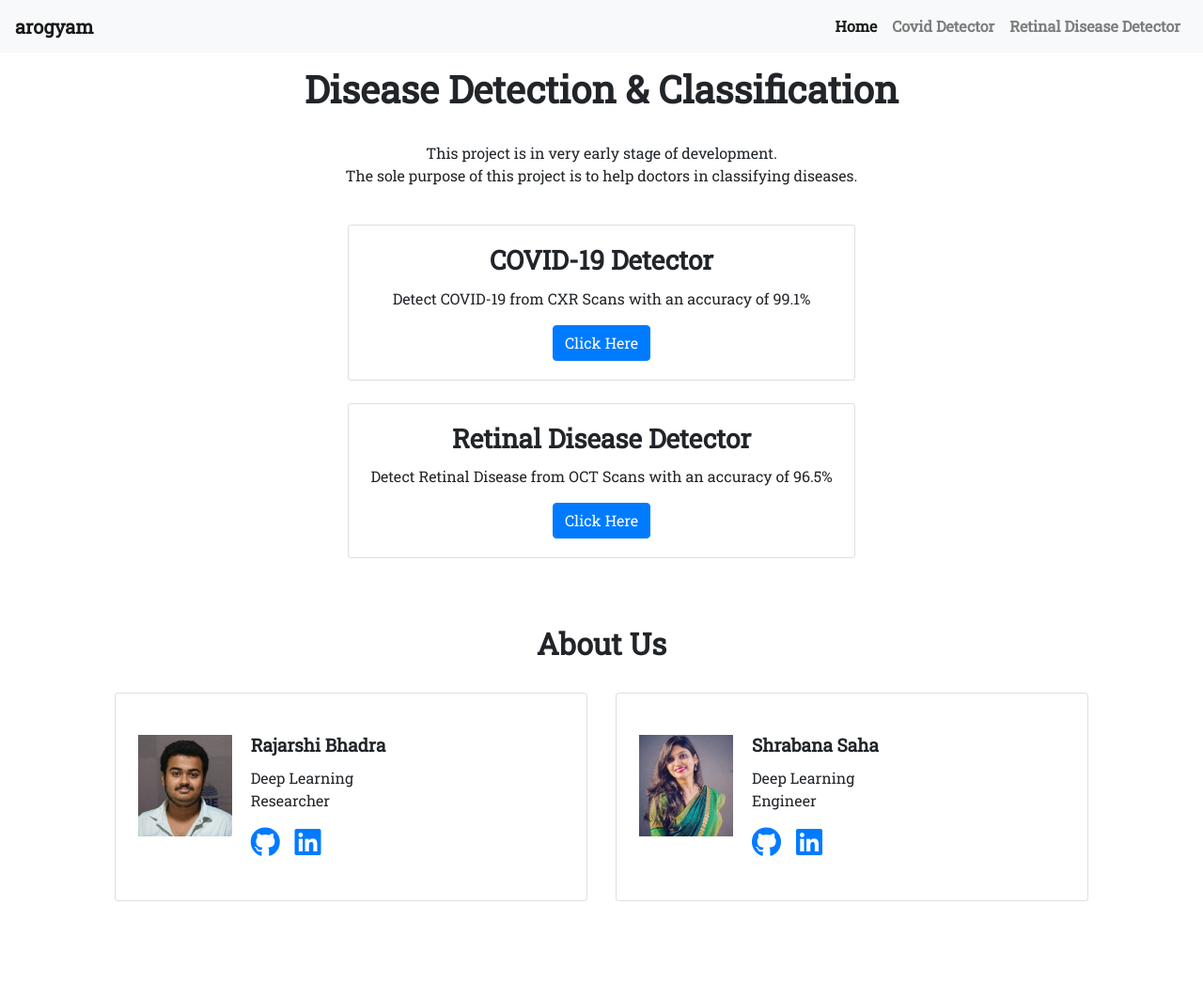
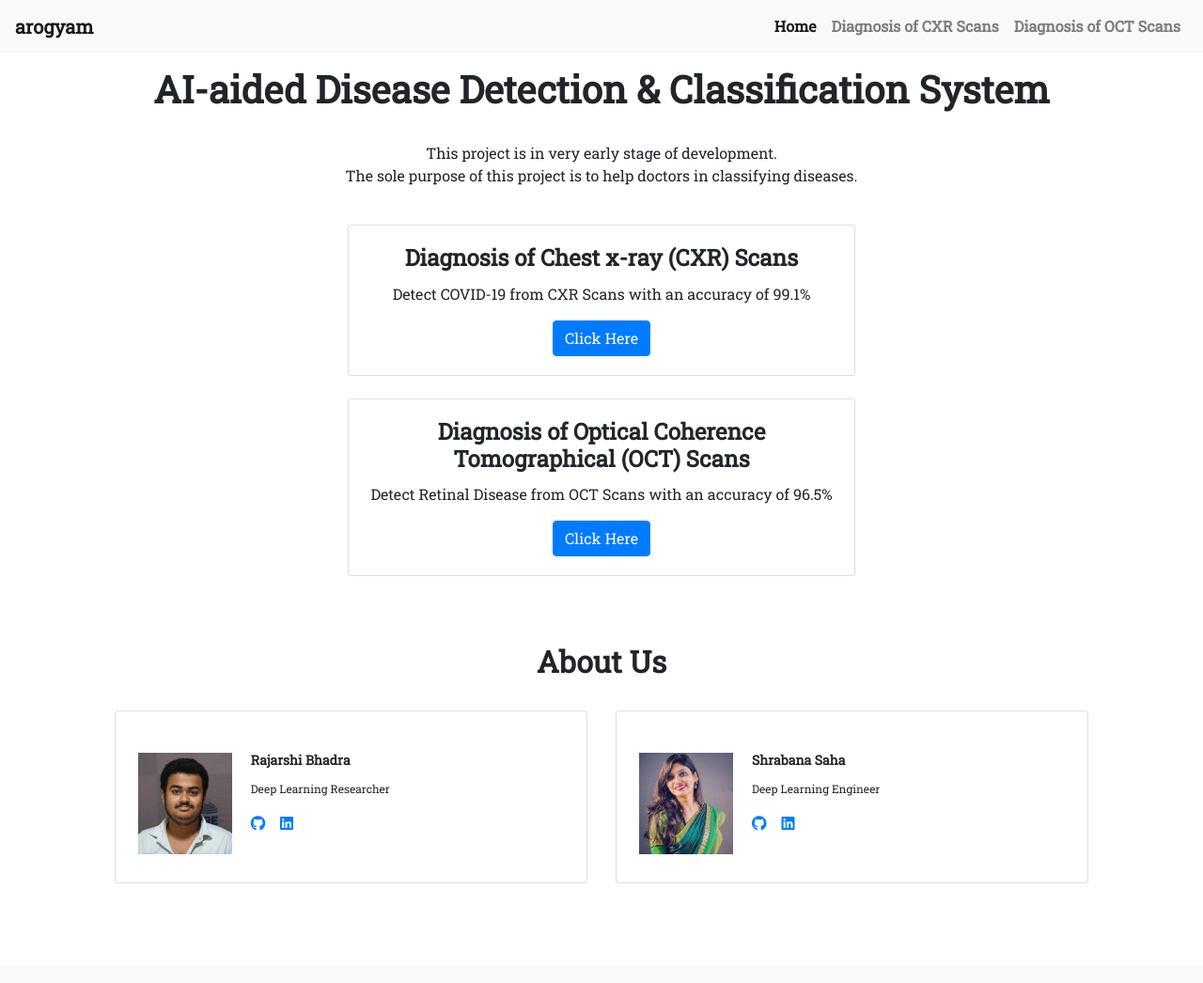
Before and after one commit to sudo-rajarshi/arogyam, a Flask app: page / in a window 1280 px wide. Shown: the whole page at 94% size. After the commit the page ends 940 px from the top, so only its background shows below. Run offline with Flask 2, Linux system fonts and the light colour scheme; some libraries are stand-ins or nearby versions.

Commit message:
version 2

```diff
--- a/templates/cxr_index.html
+++ b/templates/cxr_index.html
@@ -34,10 +34,10 @@
                     <a class="nav-link" href="/"><b>Home </b><span class="sr-only">(current)</span></a>
                 </li>
                 <li class="nav-item active">
-                    <a class="nav-link" href="/cxr"><b>Covid Detector</b></a>
+                    <a class="nav-link" href="/cxr"><b>Diagnosis of CXR Scans</b></a>
                 </li>
                 <li class="nav-item">
-                    <a class="nav-link" href="/oct"><b>Retinal Disease Detector</b></a>
+                    <a class="nav-link" href="/oct"><b>Diagnosis of OCT Scans</b></a>
                 </li>
             </ul>
         </div>
--- a/templates/index.html
+++ b/templates/index.html
@@ -37,10 +37,10 @@
                     <a class="nav-link" href="/"><b>Home </b><span class="sr-only">(current)</span></a>
                 </li>
                 <li class="nav-item">
-                    <a class="nav-link" href="/cxr"><b>Covid Detector</b></a>
+                    <a class="nav-link" href="/cxr"><b>Diagnosis of CXR Scans</b></a>
                 </li>
                 <li class="nav-item">
-                    <a class="nav-link" href="/oct"><b>Retinal Disease Detector</b></a>
+                    <a class="nav-link" href="/oct"><b>Diagnosis of OCT Scans</b></a>
                 </li>
             </ul>
         </div>
@@ -48,7 +48,7 @@
 
     <center style="padding: 15px;">
         <div class='cont'>
-            <h1><b>Disease Detection & Classification</b></h1>
+            <h1><b>AI-aided Disease Detection & Classification System</b></h1>
             <p>
                 <br>
                 This project is in very early stage of development.
@@ -62,7 +62,7 @@
                     <div class="col-lg-6">
                         <div class="card">
                             <div class="card-body">
-                                <h3 class="card-title"><b>COVID-19 Detector</b></h3>
+                                <h4 class="card-title"><b>Diagnosis of Chest x-ray (CXR) Scans</b></h4>
                                 <p class="card-text">Detect COVID-19 from CXR Scans with an accuracy of 99.1%</p>
                                 <a href="/cxr" class="btn btn-primary">Click Here</a>
                             </div>
@@ -74,7 +74,7 @@
                     <div class="col-lg-6">
                         <div class="card">
                             <div class="card-body">
-                                <h3 class="card-title"><b>Retinal Disease Detector</b></h3>
+                                <h4 class="card-title"><b>Diagnosis of Optical Coherence Tomographical (OCT) Scans</b></h4>
                                 <p class="card-text">Detect Retinal Disease from OCT Scans with an accuracy of 96.5%</p>
                                 <a href="/oct" class="btn btn-primary">Click Here</a>
                             </div>
@@ -97,19 +97,18 @@
                                 <img class="img-square" src="{{url_for('static',filename = 'rajarshi.jpeg')}}"
                                     style="width: 100px;height:134px;padding-top: 20px;padding-bottom: 6px;">
                                 <div class="card-body">
-                                    <h4 class="card-title" style="font-size:19px; text-align: left;">
+                                    <h4 class="card-title" style="font-size:14px; text-align: left;">
                                         <b>Rajarshi Bhadra</b>
                                     </h4>
-                                    <p class="card-text" style="text-align:left">Deep Learning<br>
-                                        Researcher </p>
+                                    <p class="card-text" style="font-size:12px; text-align:left">Deep Learning Researcher</p>
 
                                     <p class="card-text" style="text-align:left"><a
                                         href="https://github.com/sudo-rajarshi" target="_blank"><i
-                                            class="fab fa-github fa-2x"></i></a> &nbsp; &nbsp;<a
+                                            class="fab fa-github fa-x"></i></a> &nbsp; &nbsp;<a
                                         href="https://www.linkedin.com/in/rajarshi-bhadra/" target="_blank"><i
-                                            class="fab fa-linkedin fa-2x"></i></a> &nbsp; &nbsp;<a
+                                            class="fab fa-linkedin fa-x"></i></a> &nbsp; &nbsp;<a
                                         href="https://scholar.google.com/citations?hl=en&user=U7NBU90AAAAJ"
-                                        target="_blank"><i class="ai ai-google-scholar-square ai-2x"></i></a>
+                                        target="_blank"><i class="ai ai-google-scholar-square ai-x"></i></a>
                                     </p>
                                 </div>
                             </div>
@@ -125,17 +124,16 @@
                                 <img class="img-square" src="{{url_for('static',filename = 'shrabana.jpg')}}"
                                     style="width: 100px;height: 134px;padding-top: 20px; padding-bottom: -28px;padding-bottom: 6px;">
                                 <div class="card-body">
-                                    <h4 class="card-title" style="font-size:19px; text-align: left;">
+                                    <h4 class="card-title" style="font-size:14px; text-align: left;">
                                         <b>Shrabana Saha</b>
                                     </h4>
-                                    <p class="card-text" style="text-align:left;">
-                                        Deep Learning <br> Engineer</p>
+                                    <p class="card-text" style="font-size:12px; text-align:left">Deep Learning Engineer</p>
 
                                     <p class="card-text" style="text-align:left"><a
                                         href="https://github.com/Shrabana97" target="_blank"><i
-                                            class="fab fa-github fa-2x"></i></a> &nbsp; &nbsp;<a
+                                            class="fab fa-github fa-x"></i></a> &nbsp; &nbsp;<a
                                         href="https://www.linkedin.com/in/shrabana-saha-4858b519a/" target="_blank"><i
-                                            class="fab fa-linkedin fa-2x"></i></a> &nbsp;<a
+                                            class="fab fa-linkedin fa-x"></i></a> &nbsp;<a
                                     </p>
                                 </div>
                             </div>
--- a/templates/oct_index.html
+++ b/templates/oct_index.html
@@ -36,10 +36,10 @@
                     <a class="nav-link" href="/"><b>Home </b><span class="sr-only">(current)</span></a>
                 </li>
                 <li class="nav-item">
-                    <a class="nav-link" href="/cxr"><b>Covid Detector</b></a>
+                    <a class="nav-link" href="/cxr"><b>Diagnosis of CXR Scans</b></a>
                 </li>
                 <li class="nav-item active">
-                    <a class="nav-link" href="/oct"><b>Retinal Disease Detector</b></a>
+                    <a class="nav-link" href="/oct"><b>Diagnosis of OCT Scans</b></a>
                 </li>
             </ul>
         </div>
```
Also changed, not shown: database/cxr/0.jpg (added), database/oct/0.jpg (added), static/ezgif-2-09b89f39bc64.gif (added), static/ezgif-2-b2c775891585.gif (added).
